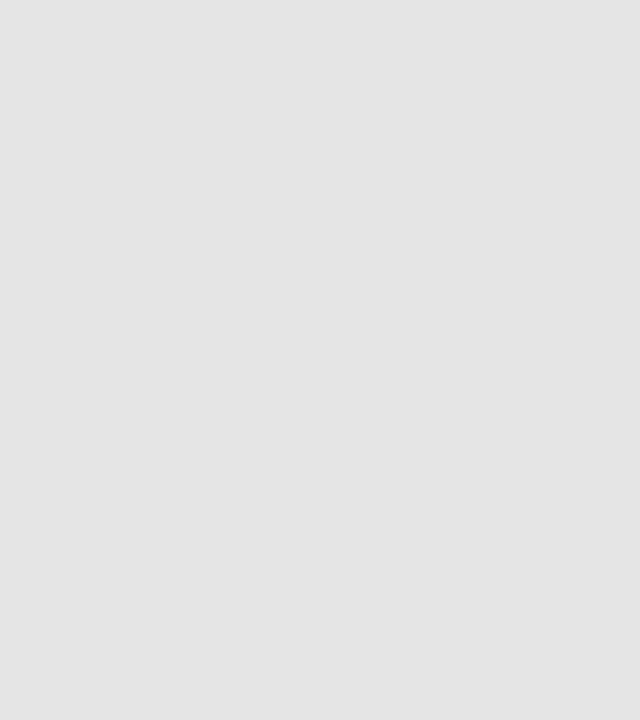
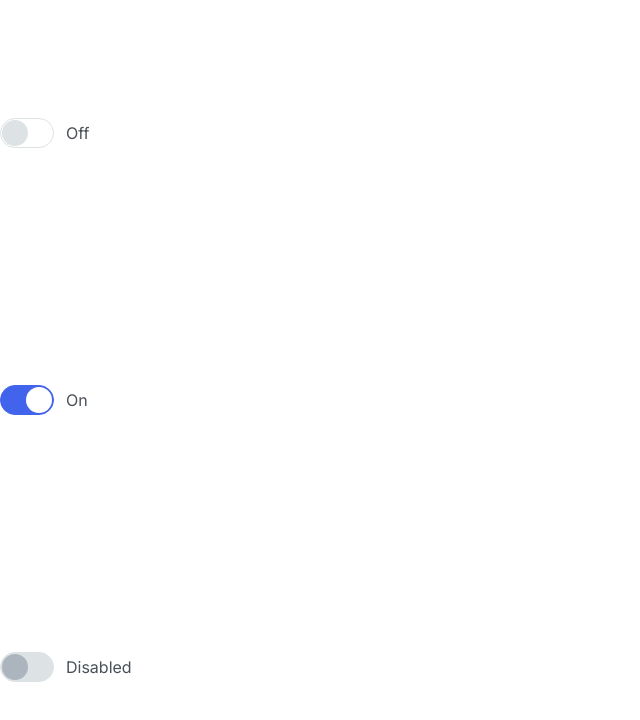
Before and after one commit to maksimov-as2/htmlcss-20210812_maksimov-as2, a website: page 07-lection5/03-toggler/index.html in a window 1280 px wide. Shown: the whole page, without its empty margins (0-640 px from the left). Drawn offline with Linux system fonts and the light colour scheme.

Commit message:
toggle button solution

```diff
--- a/07-lection5/03-toggler/index.html
+++ b/07-lection5/03-toggler/index.html
@@ -4,8 +4,52 @@
     <head>
         <link rel="stylesheet" href="../../assets/css/main.css">
         <link rel="stylesheet" href="./toggler.css">
+        <style>
+            html {
+                height: 100%;
+            }
+            body {
+                display: grid;
+                align-items: center;
+                justify-items:start;
+                height: 100%;
+                background: white;
+            }
+        </style>
     </head>
     <body>
-
+        <label class="tgl">
+            <input type="checkbox" class="tgl__native" name="param1">
+            <div class="tgl__override">
+                <div class="tgl__icon-box">
+                    <div class="tgl__checked-icon"></div>
+                </div>
+                <div class="tgl__text">
+                    Off
+                </div>
+            </div>
+        </label>
+        <label class="tgl">
+            <input type="checkbox" class="tgl__native" name="param1" checked>
+            <div class="tgl__override">
+                <div class="tgl__icon-box">
+                    <div class="tgl__checked-icon"></div>
+                </div>
+                <div class="tgl__text">
+                    On
+                </div>
+            </div>
+        </label>
+        <label class="tgl">
+            <input type="checkbox" class="tgl__native" name="param1" disabled>
+            <div class="tgl__override">
+                <div class="tgl__icon-box">
+                    <div class="tgl__checked-icon"></div>
+                </div>
+                <div class="tgl__text">
+                    Disabled
+                </div>
+            </div>
+        </label>
     </body>
 </html>
--- a/07-lection5/03-toggler/toggler.css
+++ b/07-lection5/03-toggler/toggler.css
@@ -0,0 +1,83 @@
+.tgl {
+    box-sizing: border-box;
+}
+
+.tgl__override {
+    display: flex;
+    cursor: pointer;
+}
+
+.tgl__native {
+    position: absolute;
+    width: 0px;
+    height: 0px;
+    opacity: 0;
+    pointer-events: none;
+    outline: none;
+}
+
+.tgl__icon-box {
+    position: relative;
+    --icon-box-height: 28px;
+    width: 52px;
+    height: var(--icon-box-height);
+    background: var(--white);
+    border: 1px solid var(--grey-2);
+    border-radius: 16px;
+    display: grid;
+    align-items: center;
+    justify-items: center;
+}
+
+.tgl__checked-icon {
+    position: absolute;
+    top: 1px;
+    left: 1px;
+    --icon-diam: calc(var(--icon-box-height) - 2px);
+    color: var(--grey-2);
+    background-color: var(--grey-2);
+    width: var(--icon-diam);
+    height: var(--icon-diam);
+    border-radius: var(--icon-diam);
+}
+
+.tgl__text {
+    margin-left: 12px;
+    font-style: normal;
+    font-weight: normal;
+    font-size: 16px;
+    line-height: 24px;
+    color: var(--grey-4);
+    display: grid;
+    align-items: center;
+}
+
+.tgl__native:checked ~ .tgl__override .tgl__checked-icon  {
+    left: calc(100% - 1px);
+    transform: translateX(-100%);
+    background: var(--white);
+    border-color: var(--white);
+}
+
+.tgl__native:checked ~ .tgl__override .tgl__icon-box  {
+    background: var(--blue);
+    border-color: var(--blue);
+}
+
+.tgl__native:disabled ~ .tgl__override  {
+    pointer-events: none;
+}
+
+.tgl__native:disabled ~ .tgl__override .tgl__icon-box  {
+    background: var(--grey-2);
+    border-color: var(--grey-2);
+}
+
+.tgl__native:disabled ~ .tgl__override .tgl__checked-icon  {
+    background: var(--grey-3);
+    border-color: var(--grey-3);
+}
+
+.tgl__native:focus ~ .tgl__override .tgl__text  {
+    text-decoration: underline;
+}
```
